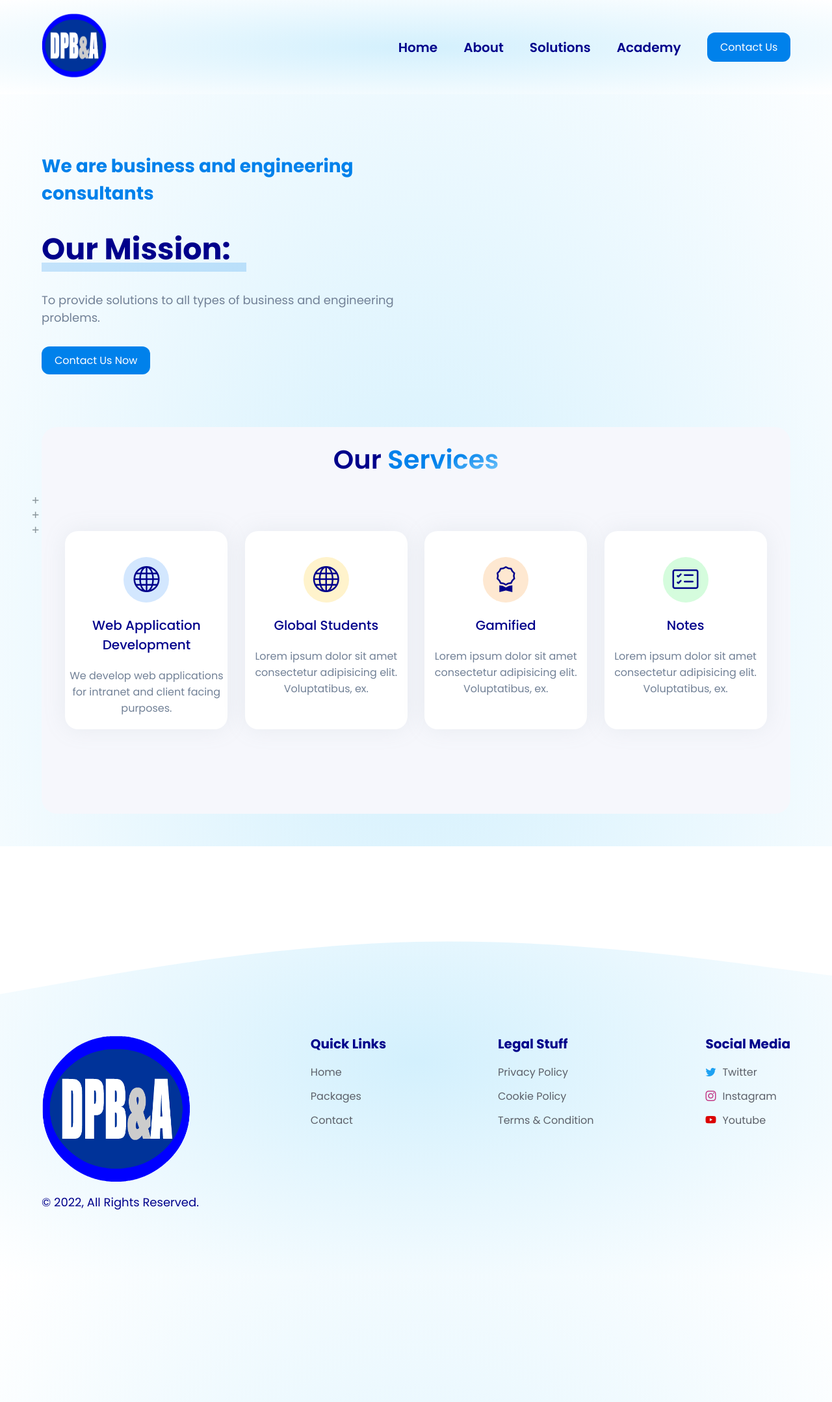
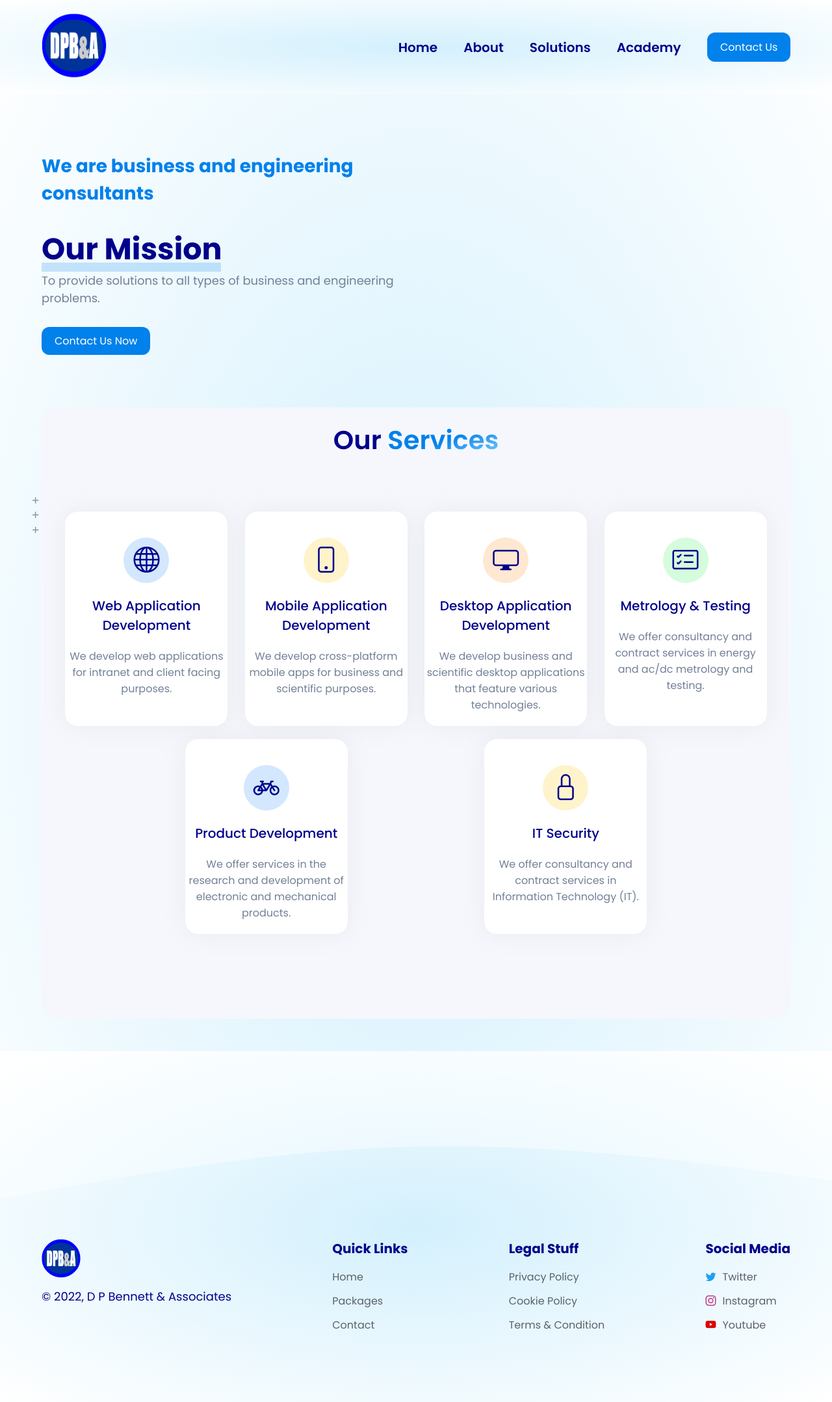
Before and after one commit to DPBandA/dpba, a Jekyll site: the page built from index.html, in a window 1280 px wide. Shown: the whole page at 65% size. Built offline with Jekyll 4.4.1, drawn with Linux system fonts in a browser that asks for light colours; before the commit the page ends 1963 px from its top, so only the background shows below that.

Commit message:
General updates.

```diff
--- a/_includes/footer.html
+++ b/_includes/footer.html
@@ -1,13 +1,15 @@
 <footer>
     <svg xmlns="http://www.w3.org/2000/svg" viewBox="0 0 1440 320">
-    <path fill="#ffffff" fill-opacity="1"
-          d="M0,256L120,234.7C240,213,480,171,720,165.3C960,160,1200,192,1320,208L1440,224L1440,0L1320,0C1200,0,960,0,720,0C480,0,240,0,120,0L0,0Z">
-    </path>
+        <path fill="#ffffff" fill-opacity="0.4"
+              d="M0,256L120,234.7C240,213,480,171,720,165.3C960,160,1200,192,1320,208L1440,224L1440,0L1320,0C1200,0,960,0,720,0C480,0,240,0,120,0L0,0Z">
+        </path>
     </svg>
     <section class="links container">
         <div class="logo">
-            <img src="./media/logo.png" alt="">
-            <p>© 2022, All Rights Reserved.</p>
+            <a href="/">
+                <img src="./media/logo.png" alt="DPB&amp;A Logo" height="60" width="60">
+                    <p>© 2022, D P Bennett & Associates</p>
+            </a>
         </div>
         <div class="qlinks">
             <h2>Quick Links</h2>
--- a/_includes/header.html
+++ b/_includes/header.html
@@ -1,23 +1,25 @@
 <header>
     <div class="navbar container">
         <div class="logo">
-            <img src="./media/logo.png" alt="DPB&amp;A Logo" height="100" width="100">
+            <a href="/">
+                <img src="./media/logo.png" alt="DPB&amp;A Logo" height="100" width="100">
+            </a>
         </div>
         <nav class="d-menu">
             <ul>
                 <a href="/">
                     <li>Home</li>
                 </a>
-                <a href="/about">
+                <a href="/">
                     <li>About</li>
                 </a>
-                <a href="/solutions">
+                <a href="/">
                     <li>Solutions</li>
                 </a>
-                <a href="/academy">
+                <a href="/">
                     <li>Academy</li>
                 </a>
-                <a href="/contact" class="btn ml-2 animate__animated animate__tada">
+                <a href="/" class="btn ml-2 animate__animated animate__tada">
                     Contact Us
                 </a>
             </ul>
--- a/contact.html
+++ b/contact.html
@@ -5,7 +5,7 @@ published: true
 ---
 <!-- Main Container -->
 <br><br>
-<div class="container-fluid-kamn">
+<div class="container">
     <div class="row">
         <div class="container">
             <div class="col-lg-6">
--- a/css/style.css
+++ b/css/style.css
@@ -4,6 +4,10 @@
 header {
     background-color: white;
     background-image: radial-gradient(#d3f0fd, white);
+}
+
+header .logo img {
+    cursor: pointer;
 }
 
 .navbar {
@@ -104,13 +108,13 @@ header {
     font-weight: 700;
     color: var(--theme-text);
     font-size: 4.6rem;
-    margin-bottom: 3rem;
+    margin-bottom: 0rem;
     position: relative;
 }
 
 .highlight::before {
     content: "";
-    width: 315px;
+    width: 276px;
     height: 20%;
     background-color: var(--theme-color);
     position: absolute;
--- a/index.html
+++ b/index.html
@@ -8,7 +8,7 @@ layout: default_layout
             <div class="intro-text">
                 <img class="float-bg" src="./media/shapes/bg-shape-1.png" alt="">
                 <p class="tag-line">We are business and engineering consultants</p>
-                <p class="main-line"><span class="highlight">Our Mission:</span></p>
+                <p class="main-line"><span class="highlight">Our Mission</span></p>
                 <p class="description">
                     To provide solutions to all types of business and engineering problems.
                 </p>
@@ -31,22 +31,39 @@ layout: default_layout
                     </p>
                 </div>
                 <div>
-                    <p class="icon icon2"><i class="bi bi-globe"></i></p>
-                    <p class="title">Global Students</p>
-                    <p class="description">Lorem ipsum dolor sit amet consectetur adipisicing elit. Voluptatibus,
-                        ex.</p>
+                    <p class="icon icon2"><i class="bi bi-phone"></i></p>
+                    <p class="title">Mobile Application Development</p>
+                    <p class="description">
+                        We develop cross-platform mobile apps for business and scientific purposes.
+                    </p>
                 </div>
                 <div>
-                    <p class="icon icon3"><i class="bi bi-award"></i></p>
-                    <p class="title">Gamified</p>
-                    <p class="description">Lorem ipsum dolor sit amet consectetur adipisicing elit. Voluptatibus,
-                        ex.</p>
+                    <p class="icon icon3"><i class="bi bi-display"></i></p>
+                    <p class="title">Desktop Application Development</p>
+                    <p class="description">
+                        We develop business and scientific desktop applications that feature various technologies.
+                    </p>
                 </div>
                 <div>
                     <p class="icon icon4"><i class="bi bi-card-checklist"></i></p>
-                    <p class="title">Notes</p>
-                    <p class="description">Lorem ipsum dolor sit amet consectetur adipisicing elit. Voluptatibus,
-                        ex.</p>
+                    <p class="title">Metrology & Testing</p>
+                    <p class="description">
+                        We offer consultancy and contract services in energy and ac/dc metrology and testing.
+                    </p>
+                </div>
+                <div>
+                    <p class="icon icon1"><i class="bi bi-bicycle"></i></p>
+                    <p class="title">Product Development</p>
+                    <p class="description">
+                        We offer services in the research and development of electronic and mechanical products.
+                    </p>
+                </div>
+                <div>
+                    <p class="icon icon2"><i class="bi bi-lock"></i></p>
+                    <p class="title">IT Security</p>
+                    <p class="description">
+                        We offer consultancy and contract services in Information Technology (IT).
+                    </p>
                 </div>
             </div>
         </div>
--- a/nbproject/project.xml
+++ b/nbproject/project.xml
@@ -3,7 +3,7 @@
     <type>org.netbeans.modules.web.clientproject</type>
     <configuration>
         <data xmlns="http://www.netbeans.org/ns/clientside-project/1">
-            <name>DPB&amp;A Website, v2</name>
+            <name>DPB&amp;A Website</name>
         </data>
     </configuration>
 </project>
```
Also changed, not shown: css/global.css (line endings or trailing spaces).
